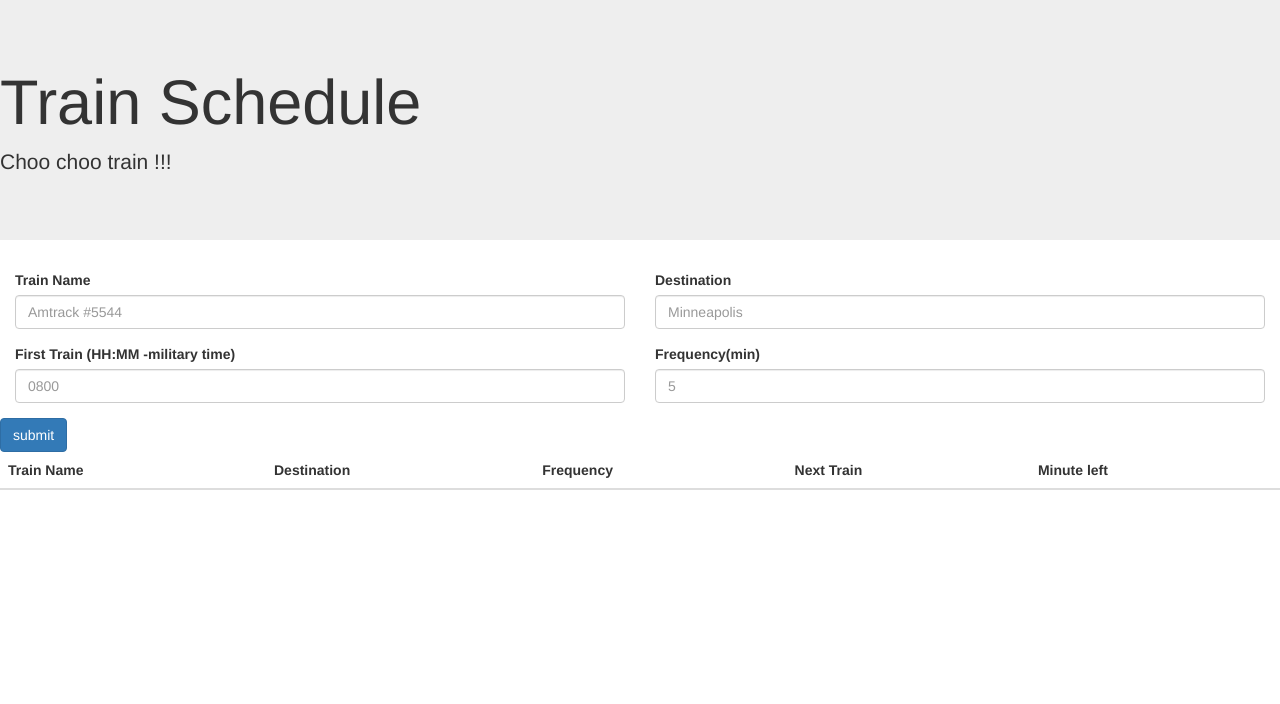
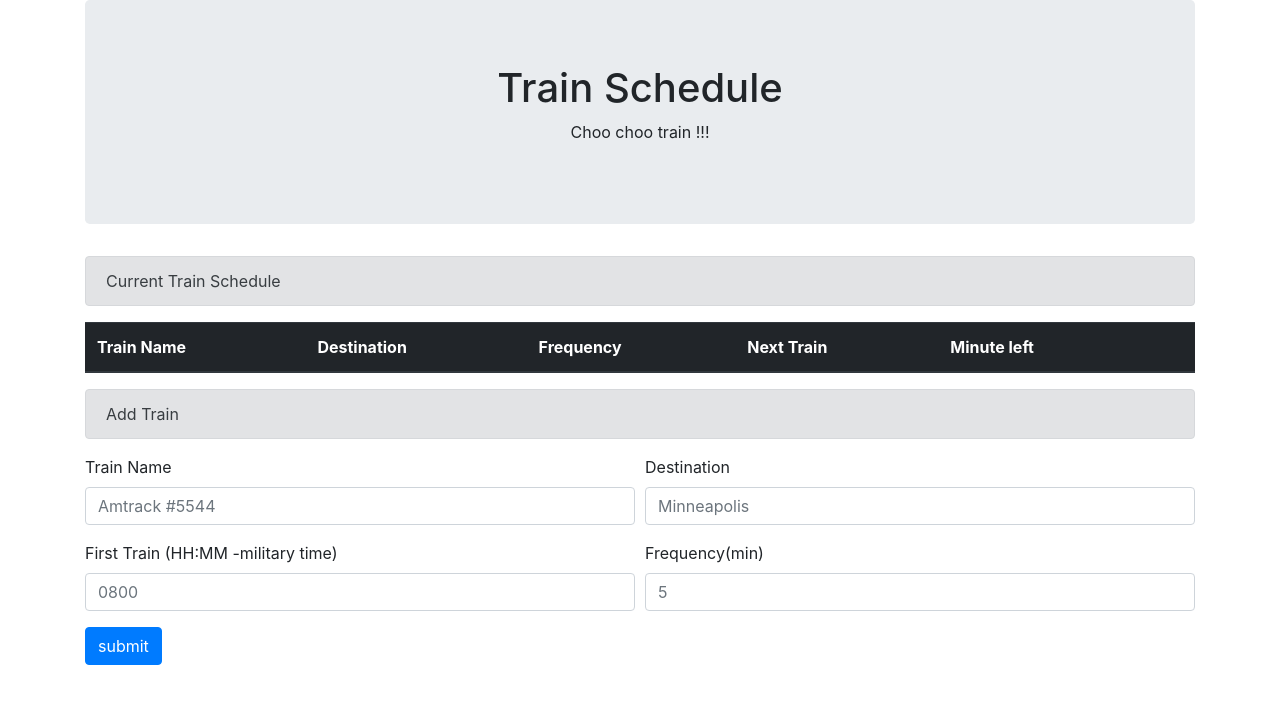
Before and after one commit to EYang527/TrainSchedule, a plain HTML site: page index.html in a window 1280 px wide. Drawn offline with nearby package versions, Linux system fonts and the light colour scheme; files that its build step writes are made by us from their sources; no server answers.

Commit message:
final push

```diff
--- a/assets/javascript/logic.js
+++ b/assets/javascript/logic.js
@@ -108,5 +108,5 @@ database.ref("/trainDatabase").on("child_added", function(childSnapshot, prevChi
 
   // Add each train's data into the table
   $("#train-info> tbody").append("<tr><td>" + name + "</td><td>" + destination + "</td><td>" +
-  frequency + "</td><td>" + moment(nextTrain).format("HH:mm") + "</td><td>" + trainMinutesTill + "</td><td>" + "" + "</td></tr>");
+  frequency + "</td><td>" + moment(nextTrain).format("HH:mm") + "</td><td>" + trainMinutesTill + "</td><td>" + "<button>delete</button><button>update</button>" + "</td></tr>");
 });
--- a/index.html
+++ b/index.html
@@ -7,21 +7,50 @@
     <meta name="viewport" content="width=device-width, initial-scale=1">
     <link rel="stylesheet" type="text/css" media="screen" href="main.css" />
 
-
      <!-- jQuery -->
-  <script src="https://code.jquery.com/jquery-2.1.1.min.js"></script>
+     <script
+     src="https://code.jquery.com/jquery-3.3.1.min.js"
+     integrity="sha256-FgpCb/KJQlLNfOu91ta32o/NMZxltwRo8QtmkMRdAu8="
+     crossorigin="anonymous"></script>
 
   <!-- Bootstrap CDN-->
-  <link rel="stylesheet" href="https://maxcdn.bootstrapcdn.com/bootstrap/3.3.6/css/bootstrap.min.css">
+  <link rel="stylesheet" href="https://stackpath.bootstrapcdn.com/bootstrap/4.1.1/css/bootstrap.min.css" integrity="sha384-WskhaSGFgHYWDcbwN70/dfYBj47jz9qbsMId/iRN3ewGhXQFZCSftd1LZCfmhktB" crossorigin="anonymous">
 
   <!-- Firebase Reference -->
-  <script src="https://www.gstatic.com/firebasejs/3.6.5/firebase.js"></script>
+  <script src="https://www.gstatic.com/firebasejs/5.2.0/firebase.js"></script>
   <!-- Moment Reference -->
   <script src="https://cdn.jsdelivr.net/momentjs/2.12.0/moment.min.js"></script>
+
+
 </head>
 <body>
+    <div class="container">
 
-    <div class="jumbotron"><h1>Train Schedule</h1><p>Choo choo train !!!</p></div>
+    <div class="jumbotron">
+      <h1 class="text-center">Train Schedule</h1>
+      <p class="text-center">Choo choo train !!!</p>
+    </div>
+
+    <div class="col-md-12 alert alert-secondary" role="alert">Current Train Schedule </div>
+    <div class="row">
+      <div class="col-md-12">
+      <table class="table table-striped"  id="train-info">
+        <thead class="thead-dark">
+          <tr>
+            <th scope="col">Train Name</th>
+            <th scope="col">Destination</th>
+            <th scope="col">Frequency</th>
+            <th scope="col">Next Train</th>
+            <th scope="col">Minute left</th>
+            <th scope="col"></th>
+          </tr>
+        </thead>
+        <tbody>
+        </tbody>
+      </table>
+    </div>
+    </div>
+    <div class="col-md-12 alert alert-secondary" role="alert">Add Train </div>
 
     <form>
         <div class="form-row">
@@ -34,6 +63,7 @@
             <input type="text" class="form-control" id="input-Destination" placeholder="Minneapolis">
           </div>
         </div>
+        <div class="form-row">
         <div class="form-group col-md-6">
           <label for="inputFirstTrain">First Train (HH:MM -military time)</label>
           <input type="text" class="form-control" id="input-FirstTrain" placeholder="0800">
@@ -42,41 +72,17 @@
           <label for="inputFrequency">Frequency(min)</label>
           <input type="number" class="form-control" id="input-Frequency" placeholder="5">
         </div>
+      </div>
+      <div class="form-row">
+        <div class="form-group col-md-6">
+        <button type="submit" class="btn btn-primary" id="submit-Train">submit</button>
+        </div>
+      </div>
+      </form>
+  </div>
+       <script src="./assets/javascript/logic.js"></script>
+      <script src="https://cdnjs.cloudflare.com/ajax/libs/popper.js/1.14.3/umd/popper.min.js" integrity="sha384-ZMP7rVo3mIykV+2+9J3UJ46jBk0WLaUAdn689aCwoqbBJiSnjAK/l8WvCWPIPm49" crossorigin="anonymous"></script>
+       <script src="https://stackpath.bootstrapcdn.com/bootstrap/4.1.1/js/bootstrap.min.js" integrity="sha384-smHYKdLADwkXOn1EmN1qk/HfnUcbVRZyYmZ4qpPea6sjB/pTJ0euyQp0Mk8ck+5T" crossorigin="anonymous"></script>
 
-        <button type="submit" class="btn btn-primary" id="submit-Train">submit</button>
-      </form>
-    <table class="table table-striped">
-        <thead>
-          <tr>
-            <th scope="col">Train Name</th>
-            <th scope="col">Destination</th>
-            <th scope="col">Frequency</th>
-            <th scope="col">Next Train</th>
-            <th scope="col">Minute left</th>
-          </tr>
-        </thead>
-        <tbody id="train-info">
-          <!-- <tr>
-            <th scope="row">1</th>
-            <td>Mark</td>
-            <td>Otto</td>
-            <td>@mdo</td>
-          </tr>
-          <tr>
-            <th scope="row">2</th>
-            <td>Jacob</td>
-            <td>Thornton</td>
-            <td>@fat</td>
-          </tr>
-          <tr>
-            <th scope="row">3</th>
-            <td>Larry</td>
-            <td>the Bird</td>
-            <td>@twitter</td>
-          </tr> -->
-        </tbody>
-      </table>
-      <div id="train-info"></div>
-      <script src="./assets/javascript/logic.js"></script>
 </body>
 </html>
```
